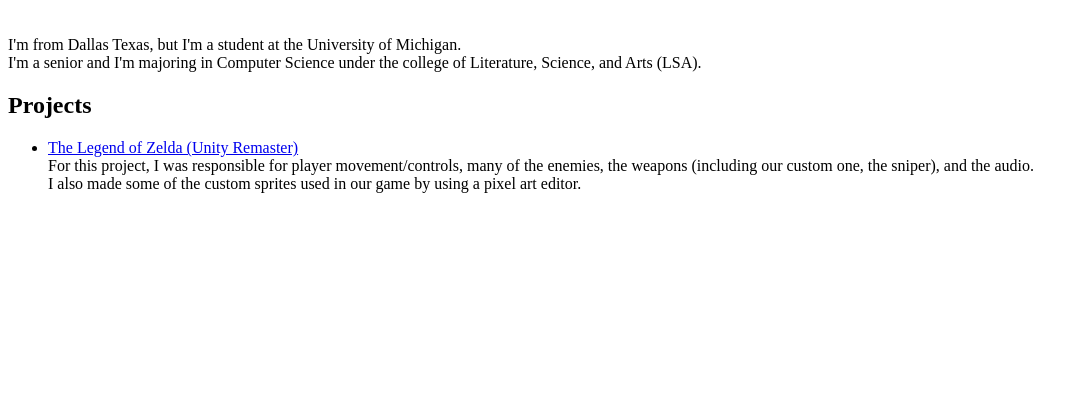
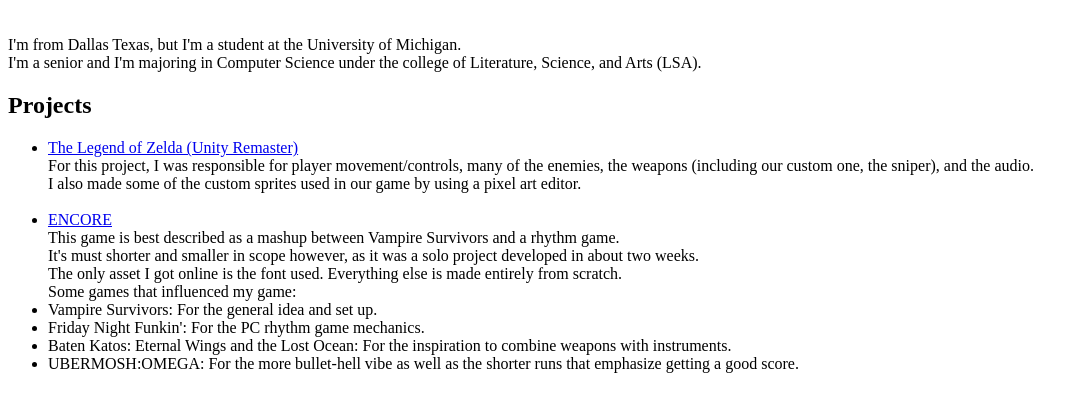
Before and after one commit to milokerr/milokerr.github.io, a plain HTML site: page index.html in a window 1280 px wide. Shown: the part 48-460 px from the top of the page, without its empty margins (0-1085 px from the left). Drawn offline with Linux system fonts and the light colour scheme.

Commit message:
updated for 2nd project
doesnt have correct link yet

```diff
--- a/index.html
+++ b/index.html
@@ -10,6 +10,24 @@
 <ul>
 <li><a href="https://milokerr.itch.io/nes-zelda-unity-remaster">The Legend of Zelda (Unity Remaster)</a><br>
 	For this project, I was responsible for player movement/controls, many of the enemies, the weapons (including our custom one, the sniper), and the audio.<br>
-	I also made some of the custom sprites used in our game by using a pixel art editor.</li>
+	I also made some of the custom sprites used in our game by using a pixel art editor.</li><br>
+<li><a href="https://milokerr.itch.io/nes-zelda-unity-remaster">ENCORE</a><br>
+	This game is best described as a mashup between Vampire Survivors and a rhythm game.<br>
+	It's must shorter and smaller in scope however, as it was a solo project developed in about two weeks.<br>
+	The only asset I got online is the font used. Everything else is made entirely from scratch.<br>
+	Some games that influenced my game:
+	<li>
+		Vampire Survivors: For the general idea and set up.<br>
+	</li>
+	<li>
+		Friday Night Funkin': For the PC rhythm game mechanics.<br>
+	</li>
+	<li>
+		Baten Katos: Eternal Wings and the Lost Ocean: For the inspiration to combine weapons with instruments.
+	</li>
+	<li>
+		UBERMOSH:OMEGA: For the more bullet-hell vibe as well as the shorter runs that emphasize getting a good score.
+	</li>
+</li>
 </ul>
 </html>
```
